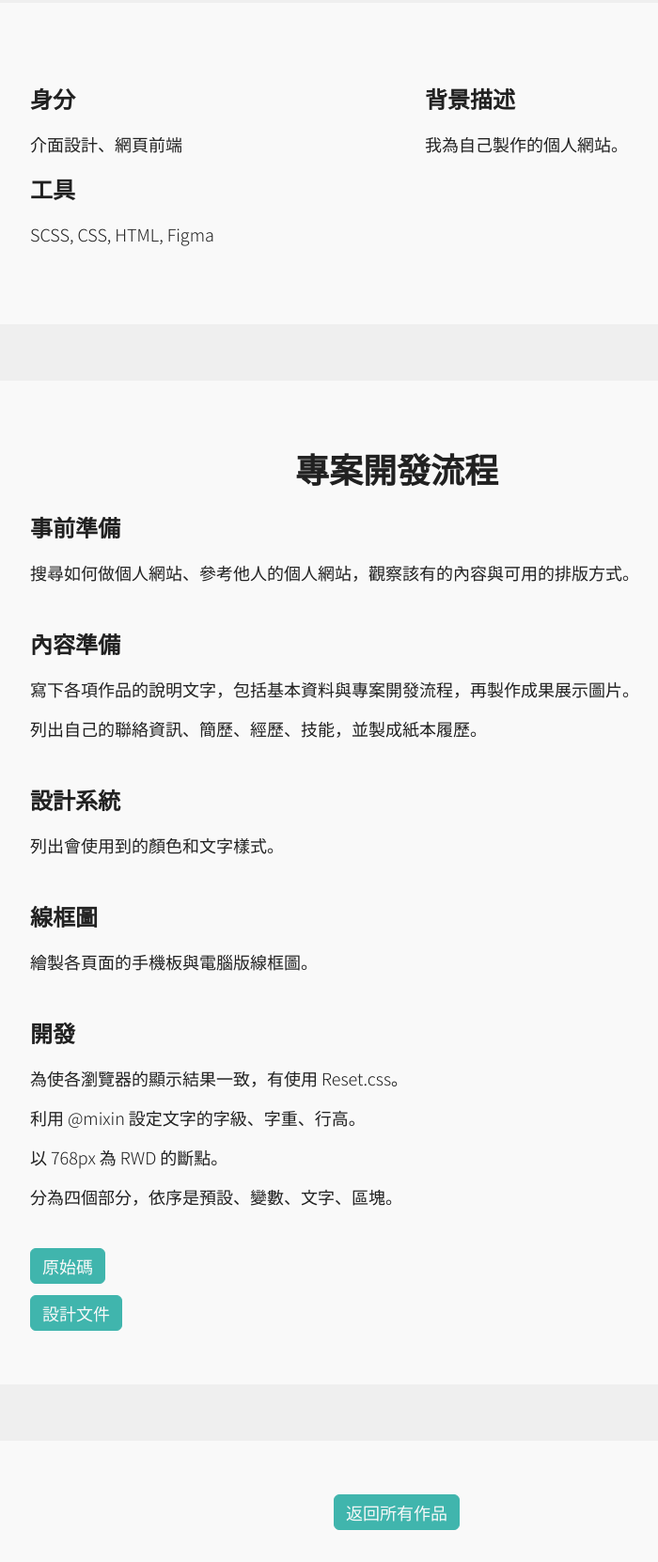
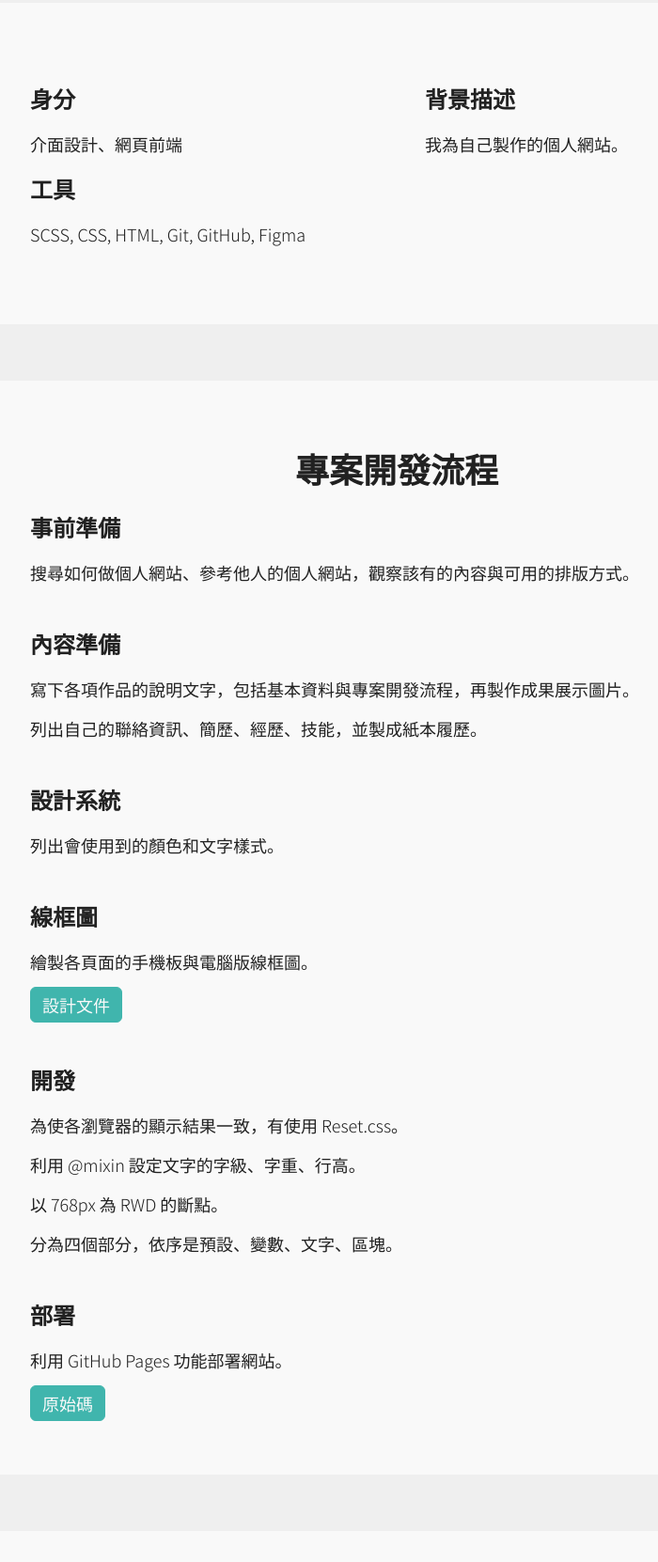
Before and after one commit to TzuHanChen/TzuHanChen.github.io, a plain HTML site: page personalWebsite.html in a window 1280 px wide. Shown: the part 537-2199 px from the top of the page at 94% size, without its empty margins (218-918 px from the left). Drawn offline with nearby package versions, Linux system fonts and the light colour scheme.

Commit message:
Updated personal website

```diff
--- a/personalWebsite.html
+++ b/personalWebsite.html
@@ -33,7 +33,7 @@
 						<h3>身分</h3>
 						<p>介面設計、網頁前端</p>
 						<h3>工具</h3>
-						<p>SCSS, CSS, HTML, Figma</p>
+						<p>SCSS, CSS, HTML, Git, GitHub, Figma</p>
 					</div>
 					<div class="column">
 						<h3>背景描述</h3>
@@ -61,6 +61,7 @@
 
 				<h3>線框圖</h3>
 				<p>繪製各頁面的手機板與電腦版線框圖。</p>
+				<p><a href="https://www.figma.com/file/PxzP3aRo72mYSQQhZ89X8H/%E5%80%8B%E4%BA%BA%E7%B6%B2%E7%AB%99?node-id=797%3A8" target="_blank" class="button">設計文件</a></p>
 				<br>
 
 				<h3>開發</h3>
@@ -70,8 +71,9 @@
 				<p>分為四個部分，依序是預設、變數、文字、區塊。</p>
 				<br>
 
+				<h3>部署</h3>
+				<p>利用 GitHub Pages 功能部署網站。</p>
 				<p><a href="https://github.com/TzuHanChen/TzuHanChen.github.io" target="_blank" class="button">原始碼</a></p>
-				<p><a href="https://www.figma.com/file/PxzP3aRo72mYSQQhZ89X8H/%E5%80%8B%E4%BA%BA%E7%B6%B2%E7%AB%99?node-id=797%3A8" target="_blank" class="button">設計文件</a></p>
 			</div>
 		</section>
 
```
